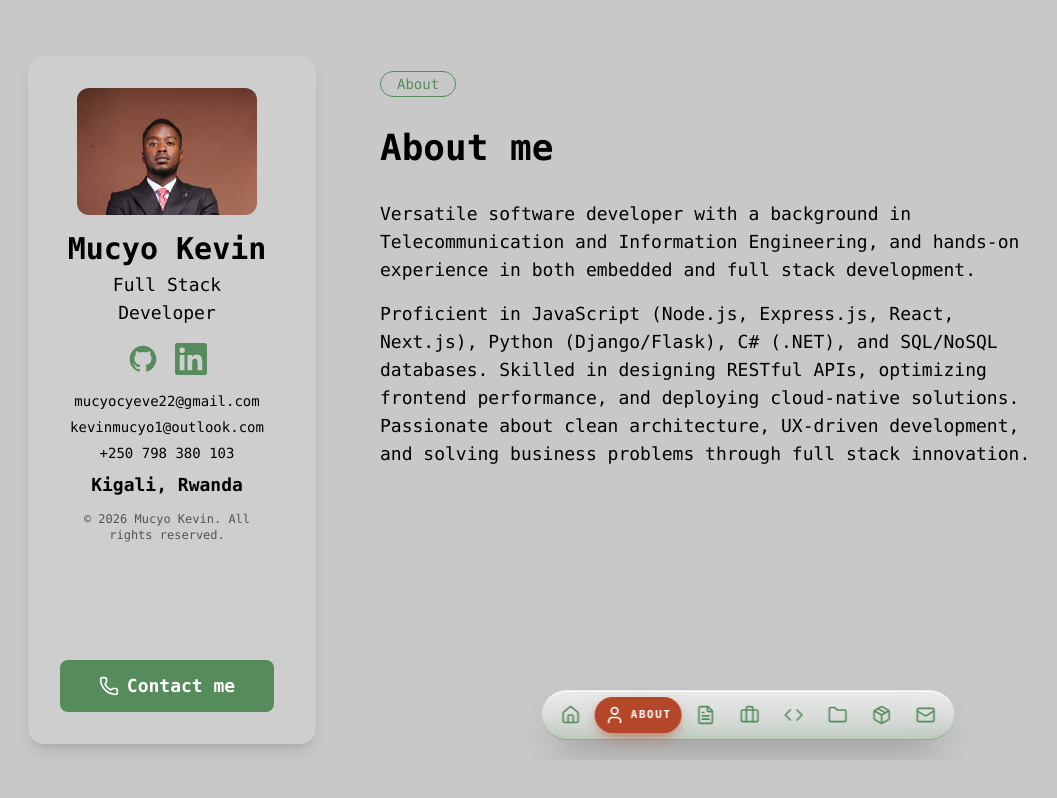
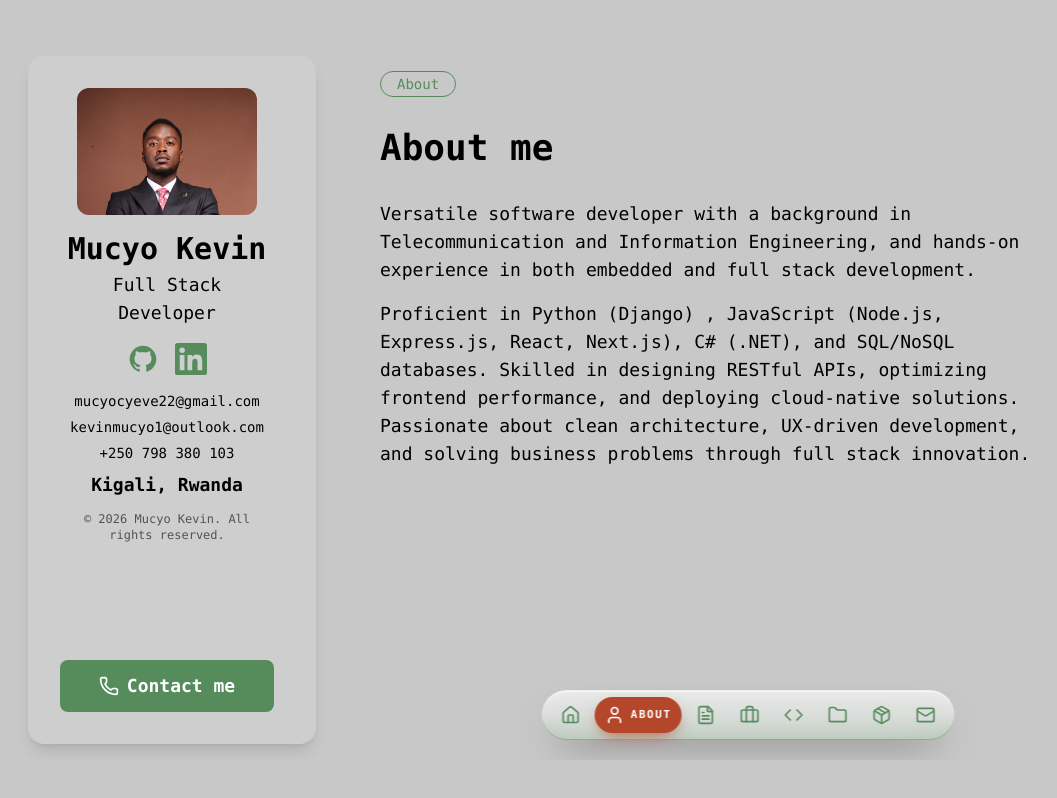
Before and after one commit to MucyoKevin/my-portfolio, a Next.js app: page /about in a window 1280 px wide. Shown: the whole page, without its empty margins (52-1109 px from the left). Built offline with nearby package versions, Linux system fonts and the light colour scheme; no server answers.

Commit message:
Update page.tsx

```diff
--- a/src/app/(site)/about/page.tsx
+++ b/src/app/(site)/about/page.tsx
@@ -42,8 +42,7 @@ export default function AboutPage() {
           and full stack development.
         </p>
         <p className="mb-4">
-          Proficient in JavaScript (Node.js, Express.js, React, Next.js), Python
-          (Django/Flask), C# (.NET), and SQL/NoSQL databases. Skilled in
+          Proficient in Python (Django) , JavaScript (Node.js, Express.js, React, Next.js), C# (.NET), and SQL/NoSQL databases. Skilled in
           designing RESTful APIs, optimizing frontend performance, and deploying
           cloud-native solutions. Passionate about clean architecture, UX-driven
           development, and solving business problems through full stack
```
